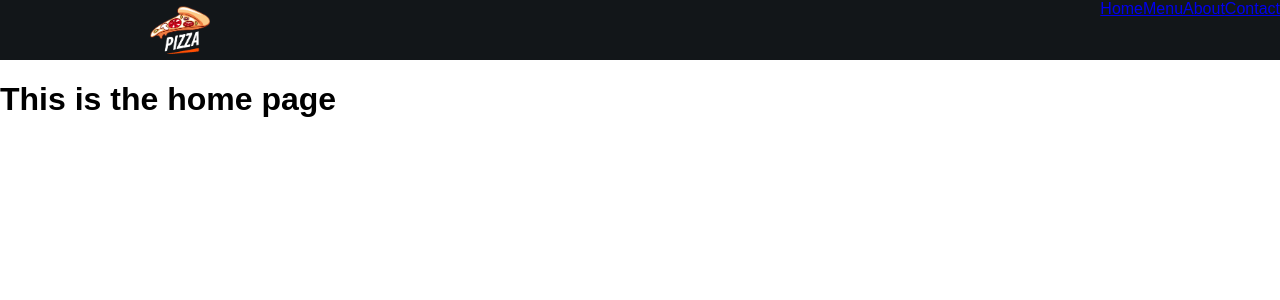
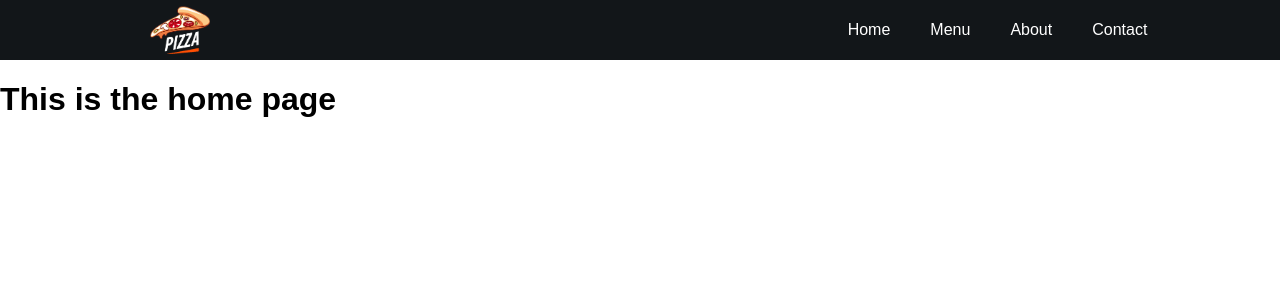
Before and after one commit to RosenGeorgievvv/food-website, a React (Create React App) app: page / in a window 1280 px wide. Shown: the top 300 px of the page. Built offline with nearby package versions, Linux system fonts and the light colour scheme.

Commit message:
Update Navbar.css

```diff
--- a/src/styles/Navbar.css
+++ b/src/styles/Navbar.css
@@ -1,17 +1,33 @@
-.navbar{
+.navbar {
     width: 100%;
     height: 60px;
     background-color: #121619;
     display: flex;
     flex-direction: row;
 }
-.navbar .leftSide{
+
+.navbar .leftSide {
     flex: 50%;
     height: 100%;
     display: flex;
     align-items: center;
     padding-left: 150px;
 }
-.navbar .leftSide img{
+
+.navbar .leftSide img {
     width: 60px;
 }
+
+.navbar .rightSide {
+    flex: 50%;
+    height: 100%;
+    display: flex;
+    align-items: center;
+    justify-content: center;
+}
+
+.navbar a {
+    color: white;
+    text-decoration: none;
+    margin: 20px;
+}
```
